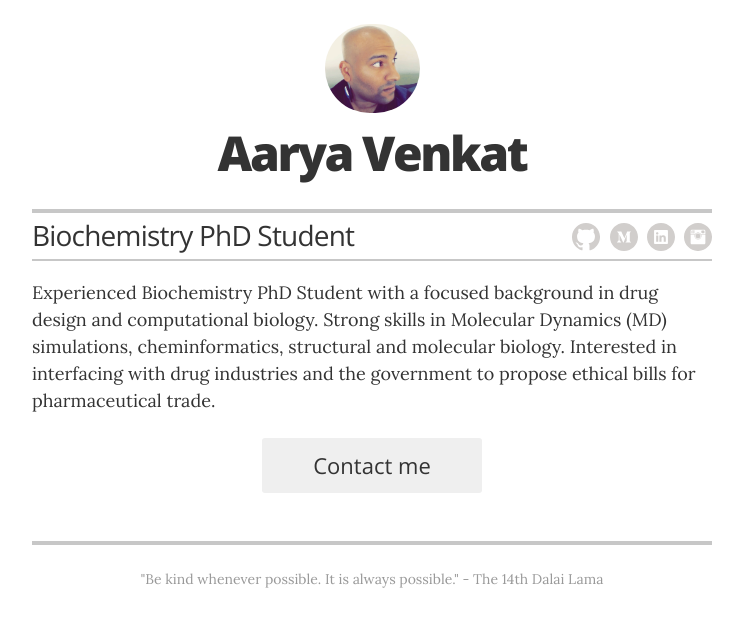
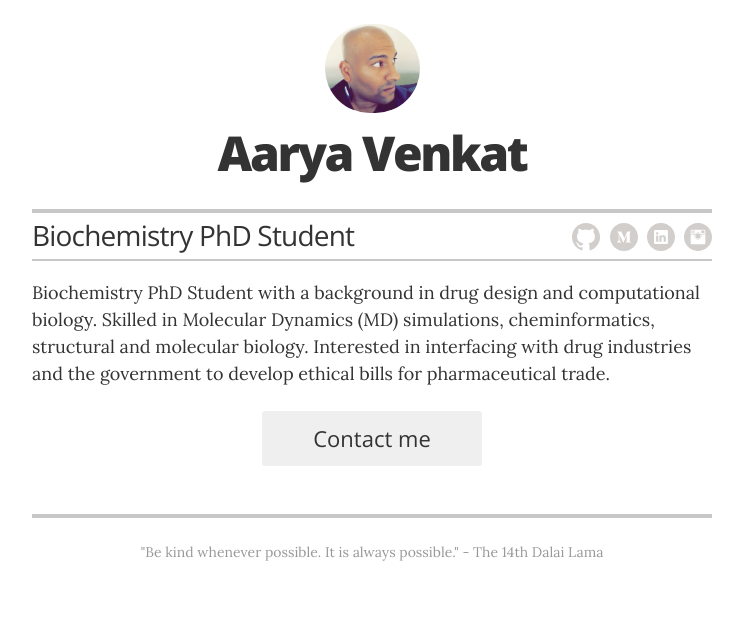
Before and after one commit to arikat/arikat.github.io, a Jekyll site: the page built from index.html, in a window 1280 px wide. Shown: the top 627 px of the page, without its empty margins (268-1011 px from the left). Built offline with Jekyll 4.4.1, drawn with Linux system fonts in a browser that asks for light colours.

Commit message:
minor summary fix

```diff
--- a/_config.yml
+++ b/_config.yml
@@ -1,5 +1,5 @@
 # Site settings
-title: "Aarya's CV"
+title: "About Aarya"
 description: "Computational Biologist at the University of Georgia"
 
 # Build settings
@@ -23,7 +23,7 @@ resume_contact_telephone:       "678-404-1666"
 resume_header_contact_info:     "678-404-1666 • aarya@uga.edu"
 display_header_contact_info:    "false"
 
-resume_header_intro: "<p>Experienced Biochemistry PhD Student with a focused background in drug design and computational biology. Strong skills in Molecular Dynamics (MD) simulations, cheminformatics, structural and molecular biology. Interested in interfacing with drug industries and the government to propose ethical bills for pharmaceutical trade.</p>"
+resume_header_intro: "<p>Biochemistry PhD Student with a background in drug design and computational biology. Skilled in Molecular Dynamics (MD) simulations, cheminformatics, structural and molecular biology. Interested in interfacing with drug industries and the government to develop ethical bills for pharmaceutical trade.</p>"
 
 resume_looking_for_work:        "yes"
 
```
